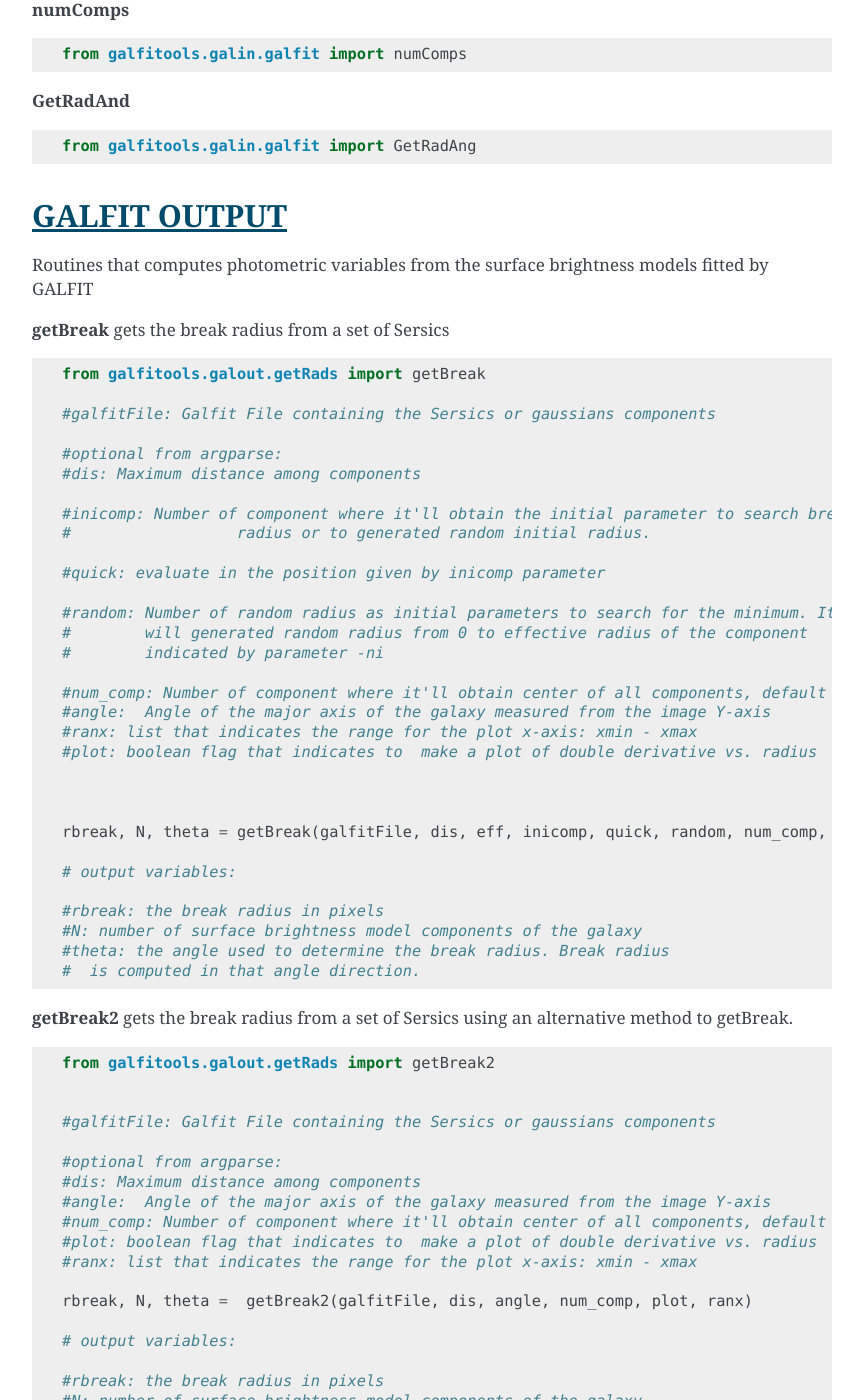
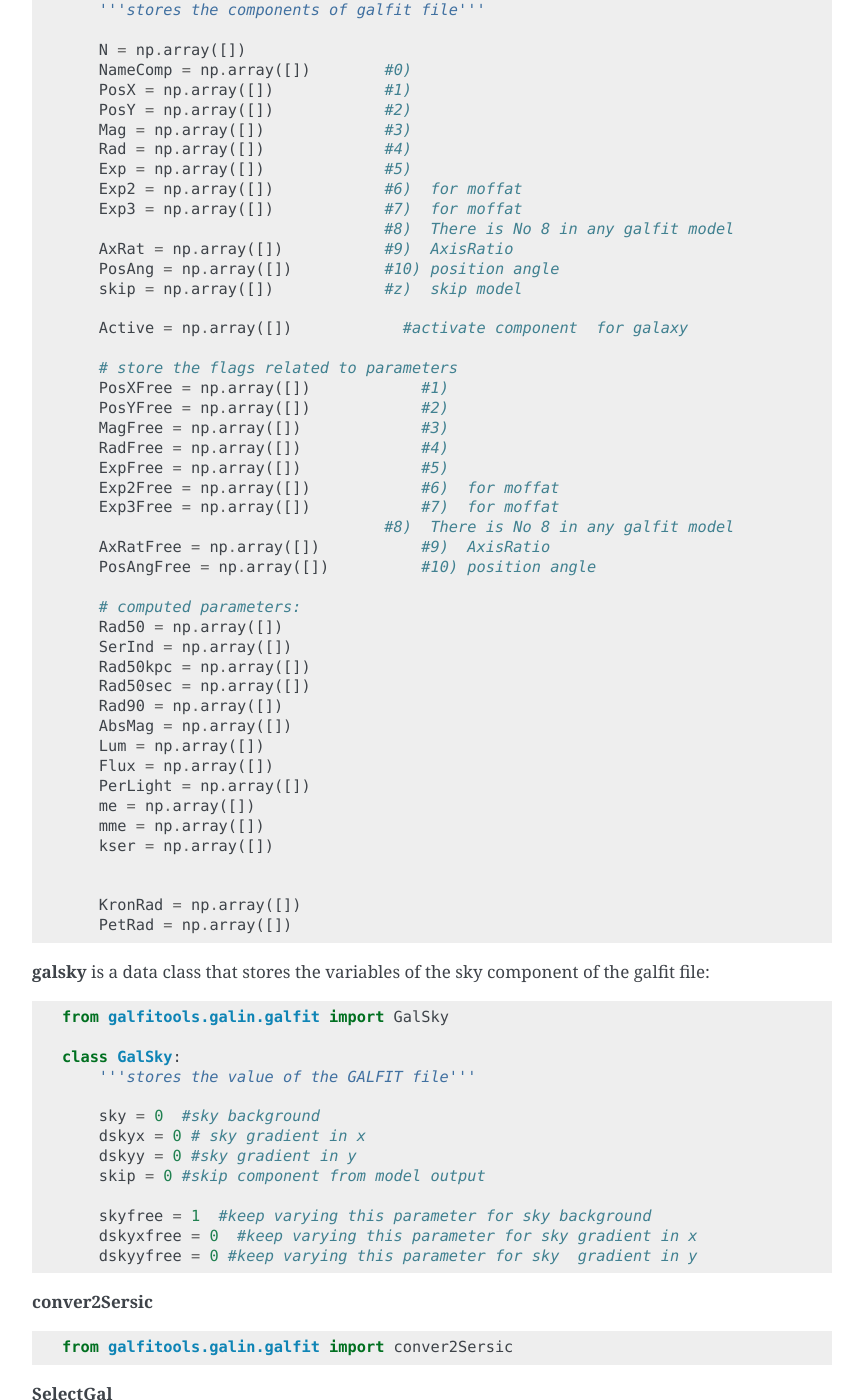
Before and after one commit to canorve/GALFITools, a Sphinx documentation site: the page built from docs/api.rst, in a window 1280 px wide and 1400 px high, scrolled down 5075 px. Shown: the whole window, without its empty margins (338-1201 px from the left). Built offline with Sphinx 7.4.7, drawn with Linux system fonts in a browser that asks for light colours; some of the changed text lies outside the part shown.

Commit message:
documentation updated  Changes to be committed: 	modified:   api.rst

```diff
--- a/docs/api.rst
+++ b/docs/api.rst
@@ -273,6 +273,9 @@ class with the parameters read from sky.
 ::
 
 
+    from galfitools.galin.galfit import GalHead
+
+
     class GalHead():
         '''store the header of galfit file'''
 
@@ -303,6 +306,93 @@ class with the parameters read from sky.
         flagnum = False
         exptime = 1
         tempmask = "tempmask.fits"
+
+
+**galcomps** is a data class that stores the variables of every component of the galfit file:
+
+::
+
+
+    from galfitools.galin.galfit import GalComps
+
+    #lastmod
+    class GalComps:
+        '''stores the components of galfit file'''
+
+        N = np.array([])
+        NameComp = np.array([])        #0)
+        PosX = np.array([])            #1)
+        PosY = np.array([])            #2)
+        Mag = np.array([])             #3)
+        Rad = np.array([])             #4)
+        Exp = np.array([])             #5)
+        Exp2 = np.array([])            #6)  for moffat
+        Exp3 = np.array([])            #7)  for moffat
+                                       #8)  There is No 8 in any galfit model
+        AxRat = np.array([])           #9)  AxisRatio
+        PosAng = np.array([])          #10) position angle
+        skip = np.array([])            #z)  skip model
+
+        Active = np.array([])            #activate component  for galaxy
+
+        # store the flags related to parameters
+        PosXFree = np.array([])            #1)
+        PosYFree = np.array([])            #2)
+        MagFree = np.array([])             #3)
+        RadFree = np.array([])             #4)
+        ExpFree = np.array([])             #5)
+        Exp2Free = np.array([])            #6)  for moffat
+        Exp3Free = np.array([])            #7)  for moffat
+                                       #8)  There is No 8 in any galfit model
+        AxRatFree = np.array([])           #9)  AxisRatio
+        PosAngFree = np.array([])          #10) position angle
+
+        # computed parameters:
+        Rad50 = np.array([])
+        SerInd = np.array([])
+        Rad50kpc = np.array([])
+        Rad50sec = np.array([])
+        Rad90 = np.array([])
+        AbsMag = np.array([])
+        Lum = np.array([])
+        Flux = np.array([])
+        PerLight = np.array([])
+        me = np.array([])
+        mme = np.array([])
+        kser = np.array([])
+
+
+        KronRad = np.array([])
+        PetRad = np.array([])
+
+
+
+
+
+
+
+**galsky** is a data class that stores the variables of the sky component of the galfit file:
+
+::
+
+
+    from galfitools.galin.galfit import GalSky
+
+    class GalSky:
+        '''stores the value of the GALFIT file'''
+
+        sky = 0  #sky background
+        dskyx = 0 # sky gradient in x
+        dskyy = 0 #sky gradient in y
+        skip = 0 #skip component from model output
+
+        skyfree = 1  #keep varying this parameter for sky background
+        dskyxfree = 0  #keep varying this parameter for sky gradient in x
+        dskyyfree = 0 #keep varying this parameter for sky  gradient in y
+
+
+
+
 
 
 
```
